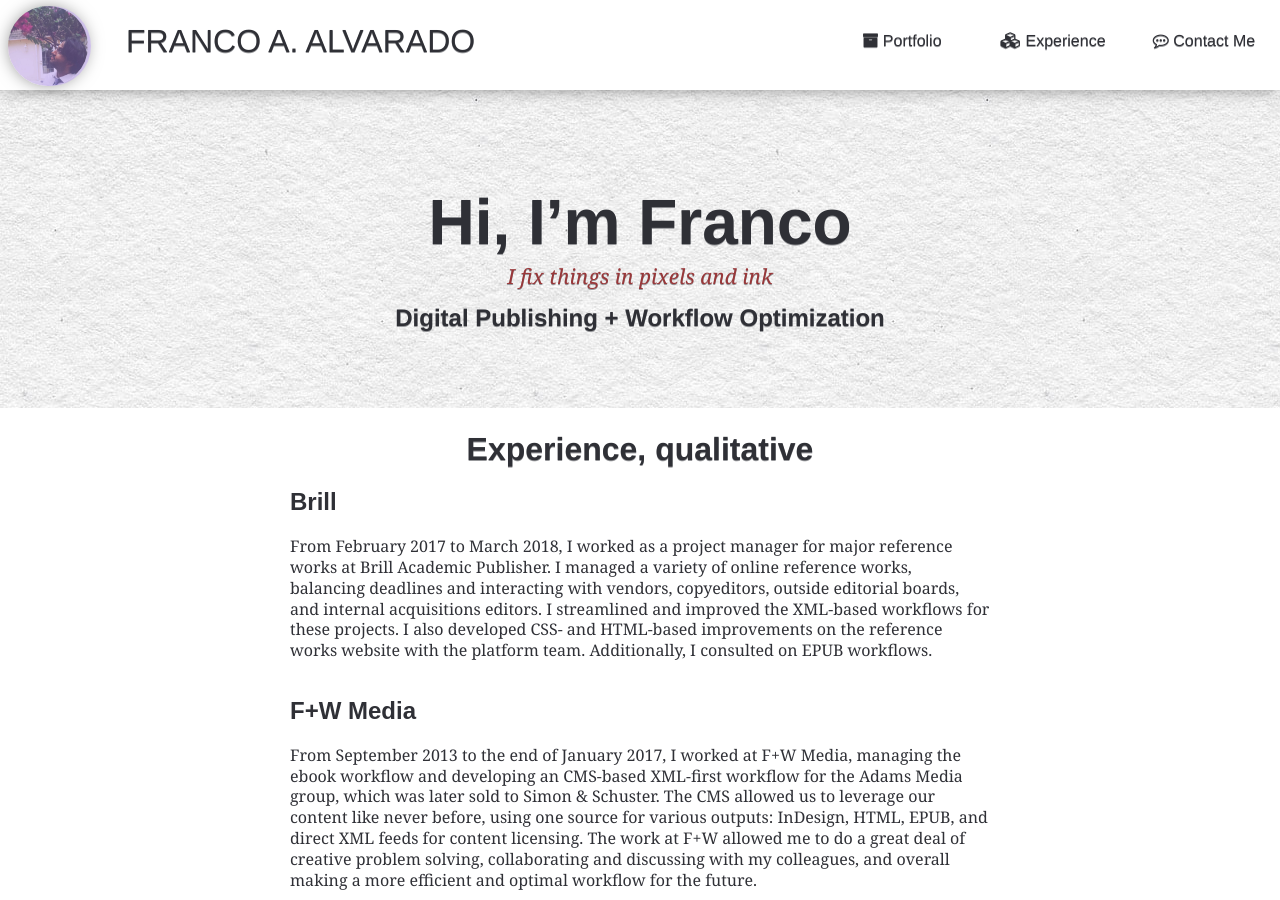
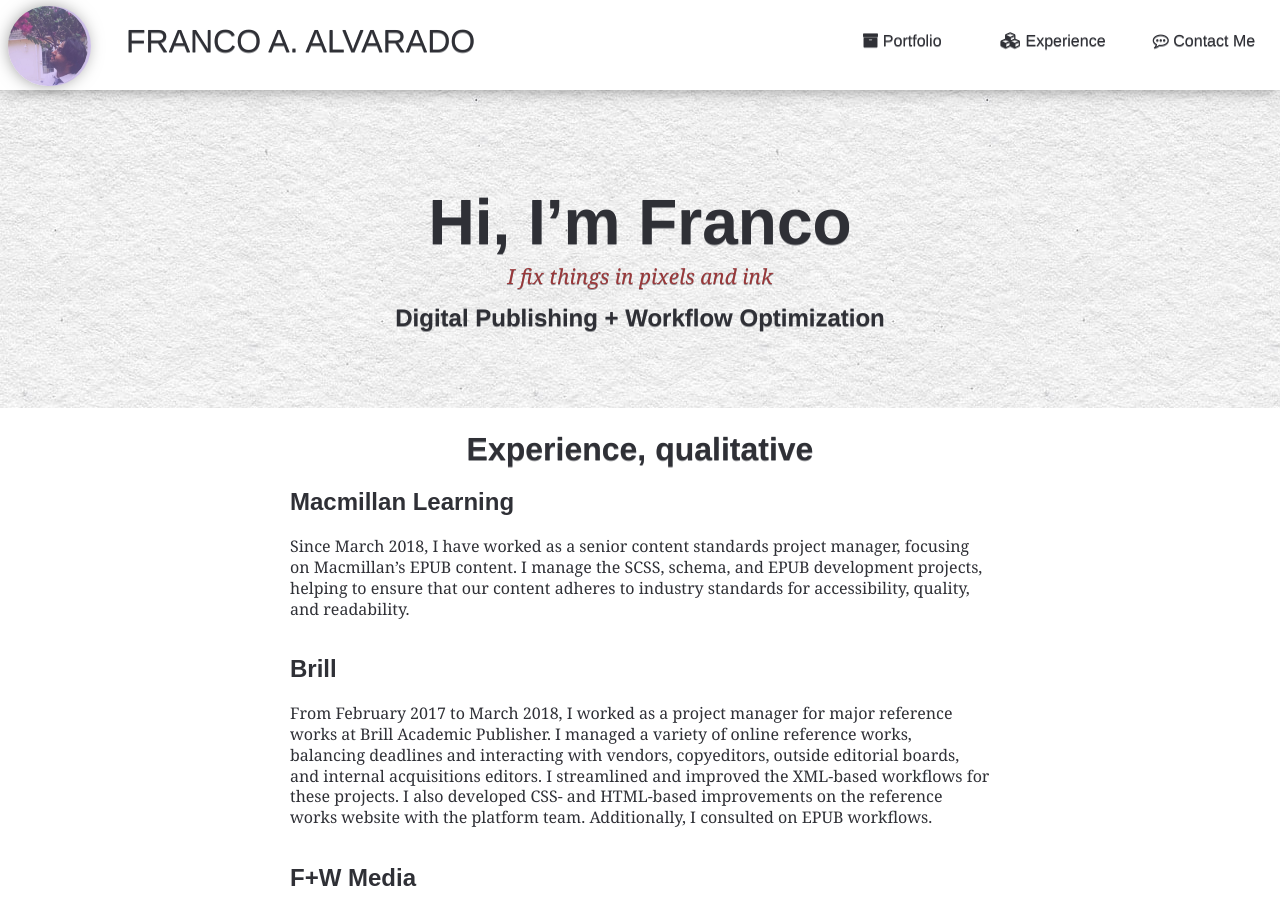
Before and after one commit to francopub/francopub.github.io, a Jekyll site: the page built from experience/index.html, in a window 1280 px wide and 900 px high. Built offline with Jekyll 4.4.1, drawn with Linux system fonts in a browser that asks for light colours; nearby versions of some CDN libraries; some web fonts are replaced.

Commit message:
added ML job

```diff
--- a/experience/index.html
+++ b/experience/index.html
@@ -12,6 +12,9 @@ published: true
  -->
 <!-- <h2>Macmillan Learning</h2>
 <p></p> -->
+
+  <h2>Macmillan Learning</h2>
+  <p>Since March 2018, I have worked as a senior content standards project manager, focusing on Macmillan&#8217;s EPUB content. I manage the SCSS, schema, and EPUB development projects, helping to ensure that our content adheres to industry standards for accessibility, quality, and readability.</p>
 
   <h2>Brill</h2>
   <p>From February 2017 to March 2018, I worked as a project manager for major reference works at Brill Academic Publisher. I managed a variety of online reference works, balancing deadlines and interacting with vendors, copyeditors, outside editorial boards, and internal acquisitions editors. I streamlined and improved the XML-based workflows for these projects. I also developed CSS- and HTML-based improvements on the reference works website with the platform team. Additionally, I consulted on EPUB workflows.</p>
```
